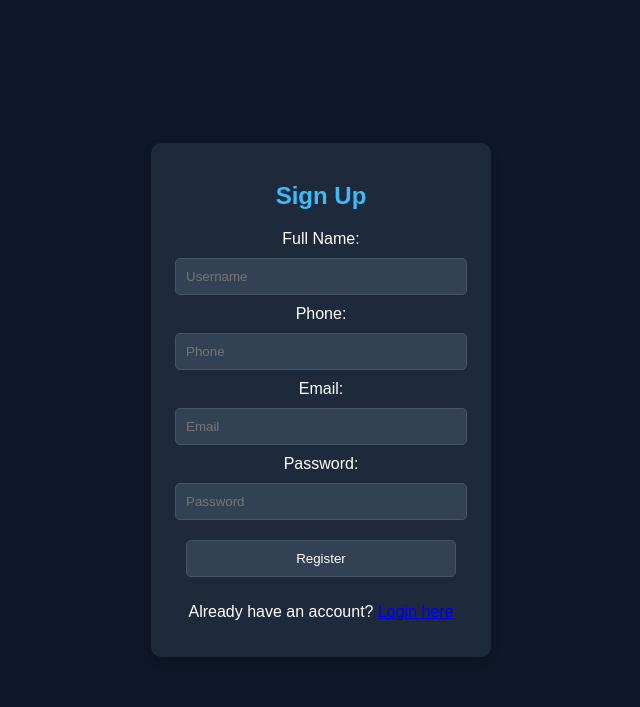
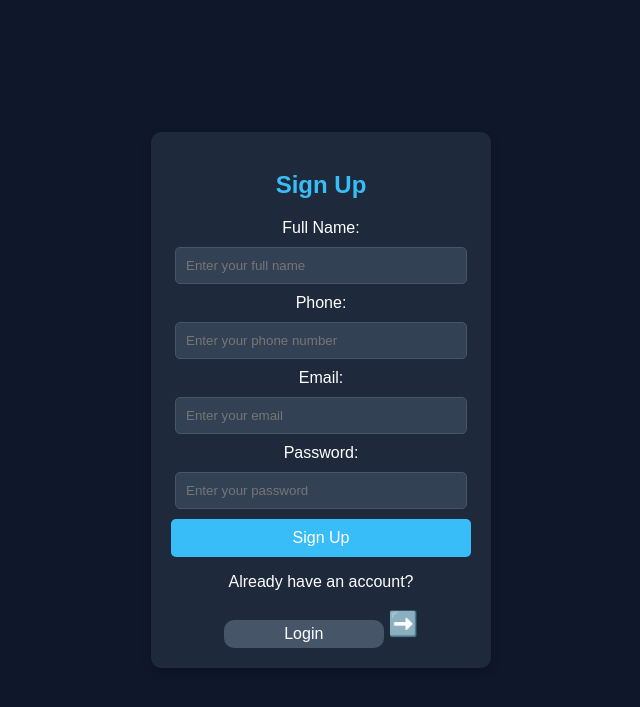
Before and after one commit to Nuhayd12/Testline, a Flask app: page /signup in a window 1280 px wide. Shown: the top 707 px of the page, without its empty margins (319-959 px from the left). Run offline with Flask 3, Linux system fonts and the light colour scheme.

Commit message:
fixed a few bugs for login and sign up

```diff
--- a/app.py
+++ b/app.py
@@ -1,4 +1,4 @@
-from flask import Flask, render_template, request, redirect, url_for
+from flask import Flask, render_template, request, redirect, url_for,flash
 from flask_sqlalchemy import SQLAlchemy
 from flask_login import LoginManager, UserMixin, login_user, login_required, logout_user, current_user
 from flask_bcrypt import Bcrypt
@@ -65,6 +65,11 @@ def home():
 def signup():
     form = RegisterForm()
     if form.validate_on_submit():
+        email = form.email.data
+        existing_user = User.query.filter_by(email=email).first()
+        if existing_user:
+            flash("⚠️ Account already exists! Please log in.", "error")
+            return redirect(url_for('signup'))
         hashed_password = bcrypt.generate_password_hash(form.password.data).decode('utf-8')  # Hash password
 
         new_user = User(
@@ -73,15 +78,14 @@ def signup():
             email=form.email.data,
             password=hashed_password  # Store the hashed password
         )
+
         db.session.add(new_user)
         db.session.commit()
 
-        print(f"User {new_user.username} registered successfully!")  # Debugging
+        flash("✅ Account created successfully! Please log in.", "success")
         return redirect(url_for('login'))
 
     return render_template('signup.html', form=form)
-
-
 
 @app.route('/login', methods=['GET', 'POST'])
 def login():
@@ -91,13 +95,11 @@ def login():
 
         if user and bcrypt.check_password_hash(user.password, form.password.data):  # Check hashed password
             login_user(user)
-            print(f"User {user.username} logged in successfully!")  # Debugging
             return redirect(url_for('dashboard'))
-
-        print("Invalid email or password!")  # Debugging
+        flash("⚠️ Invalid email or password!", "error")
+        return redirect(url_for('login'))
 
     return render_template('login.html', form=form)
-
 
 @app.route('/dashboard')
 @login_required
--- a/static/styles.css
+++ b/static/styles.css
@@ -34,7 +34,8 @@ input {
     color: white;
 }
 
-button {
+/* Primary Button (Submit) */
+.btn-primary {
     width: 100%;
     padding: 10px;
     background: #38bdf8;
@@ -45,8 +46,26 @@ button {
     font-size: 16px;
 }
 
-button:hover {
+.btn-primary:hover {
     background: #0284c7;
+}
+
+/* Secondary Button (Login/Sign up) */
+.btn-secondary {
+    display: inline-block;
+    padding: 5px;
+    width: 50%;
+    text-align: center;
+    background: #475569;
+    color: white;
+    border-radius: 10px;
+    text-decoration: none;
+    font-size: 16px;
+    margin-top: 10px;
+}
+
+.btn-secondary:hover {
+    background: #64748b;
 }
 
 .error {
@@ -54,3 +73,43 @@ button:hover {
     font-size: 14px;
     margin-top: 5px;
 }
+
+.flash-messages {
+    margin-bottom: 15px;
+    padding: 10px;
+}
+
+.flash {
+    padding: 10px;
+    border-radius: 5px;
+    font-weight: bold;
+    text-align: center;
+}
+
+.flash-error {
+    background-color: #f87171;
+    color: white;
+}
+
+.flash-success {
+    background-color: #34d399;
+    color: white;
+}
+
+/* Animated Arrow */
+#arrow-animation {
+    font-size: 24px;
+    margin-top: 10px;
+    display: inline-block;
+    color: #38bdf8;
+    animation: bounce 1s infinite;
+}
+
+@keyframes bounce {
+    0%, 100% { transform: translateY(0); }
+    50% { transform: translateY(-10px); }
+}
+
+.hidden {
+    display: none;
+}
--- a/templates/signup.html
+++ b/templates/signup.html
@@ -9,24 +9,55 @@
 <body>
     <div class="container">
         <h2>Sign Up</h2>
+
+        <!-- Flash Message Container -->
+        {% with messages = get_flashed_messages(with_categories=true) %}
+            {% if messages %}
+                <div class="flash-messages">
+                    {% for category, message in messages %}
+                        <div class="flash flash-{{ category }}">{{ message }}</div>
+                    {% endfor %}
+                </div>
+            {% endif %}
+        {% endwith %}
+
         <form method="POST" action="{{ url_for('signup') }}">
-            {{ form.hidden_tag() }}  <!-- CSRF protection -->
-
             <label for="username">Full Name:</label>
-            {{ form.username() }}
+            <input type="text" name="username" placeholder="Enter your full name" required>
 
             <label for="phone">Phone:</label>
-            {{ form.phone() }}
+            <input type="text" name="phone" placeholder="Enter your phone number" required>
 
             <label for="email">Email:</label>
-            {{ form.email() }}
+            <input type="email" name="email" placeholder="Enter your email" required>
 
             <label for="password">Password:</label>
-            {{ form.password() }}
+            <input type="password" name="password" placeholder="Enter your password" required>
 
-            {{ form.submit() }}  <!-- Submit button -->
+            <button type="submit" class="btn-primary">Sign Up</button>
         </form>
-        <p>Already have an account? <a href="{{ url_for('login') }}">Login here</a></p>
+
+        <p>Already have an account?</p>
+        <a href="{{ url_for('login') }}" class="btn-secondary">Login</a>
+        <div id="arrow-animation" class="hidden">➡️</div> <!-- Animated Arrow -->
     </div>
+
+    <script>
+        window.onload = function() {
+            var messages = document.querySelectorAll('.flash');
+            if (messages.length > 0) {
+                setTimeout(() => {
+                    messages.forEach(msg => msg.style.display = 'none');
+                }, 3000);
+            }
+
+            var errorMessage = document.querySelector(".flash-error");
+            if (errorMessage) {
+                var arrow = document.getElementById("arrow-animation");
+                arrow.classList.remove("hidden");
+                arrow.classList.add("arrow-move");
+            }
+        };
+    </script>
 </body>
 </html>
```
Also changed, not shown: templates/login.html (+17 -4 lines), users.db.
